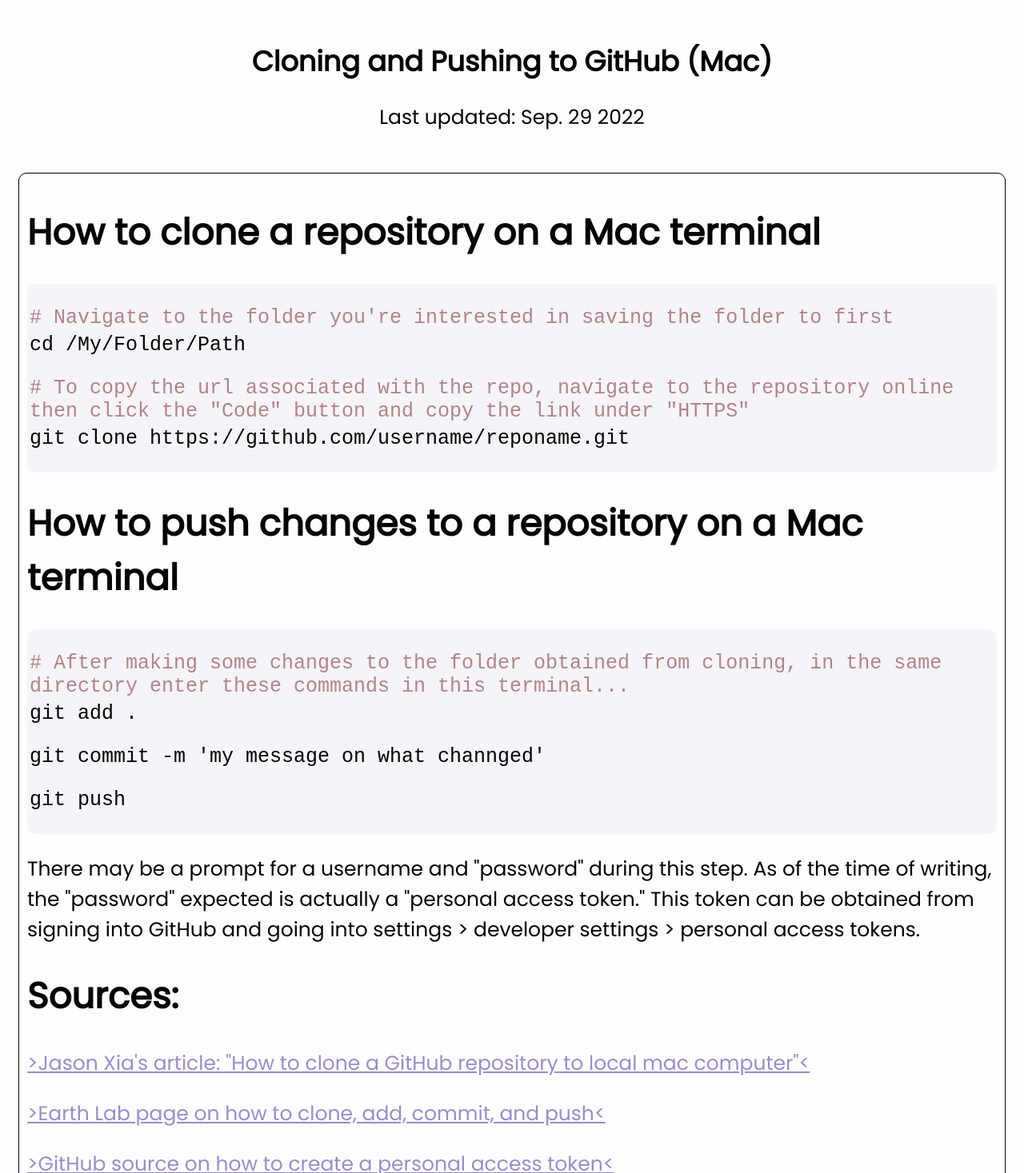
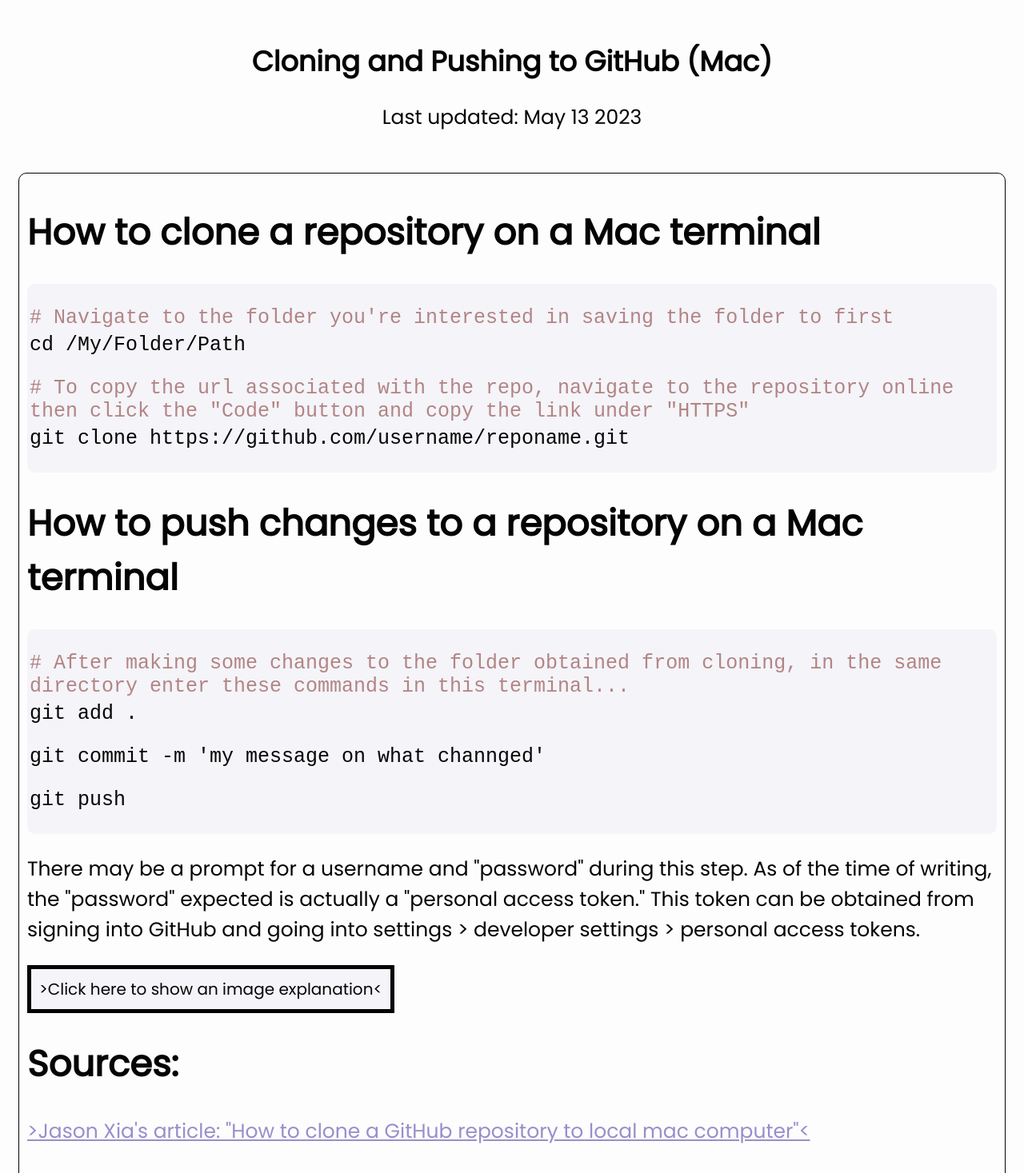
Before and after one commit to potionPI/archiveblog, a plain HTML site: page pages/Cloning and Pushing to GitHub (Mac).html in a window 1280 px wide. Shown: the part 220-1687 px from the top of the page at 80% size. Drawn offline with Linux system fonts and the light colour scheme.

Commit message:
updated git pushingreference

```diff
--- a/pages/Cloning and Pushing to GitHub (Mac).html
+++ b/pages/Cloning and Pushing to GitHub (Mac).html
@@ -23,7 +23,7 @@
 
     <div class="header">
       <h1>Cloning and Pushing to GitHub (Mac)</h1>
-      <p>Last updated: Sep. 29 2022</p>
+      <p>Last updated: May 13 2023</p>
     </div>
 
     <div class="content">
@@ -54,6 +54,13 @@
         going into settings > developer settings > personal access tokens.
       </p>
 
+      <button onclick="show_hide_div('CloningAndPushing_token')">
+        >Click here to show an image explanation<
+      </button>
+      <div class="imgbox" id="CloningAndPushing_token" style="display:none;">
+        <img class="figure" src="CloningAndPushing_token.jpg">
+      </div>
+
       <h1>Sources:</h1>
       <p>
         <a href="https://blogs.sap.com/2019/07/12/how-to-clone-a-github-repository-to-local-mac-computer/">
```
Also changed, not shown: pages/CloningAndPushing_token.jpg (added), 1 other file.
